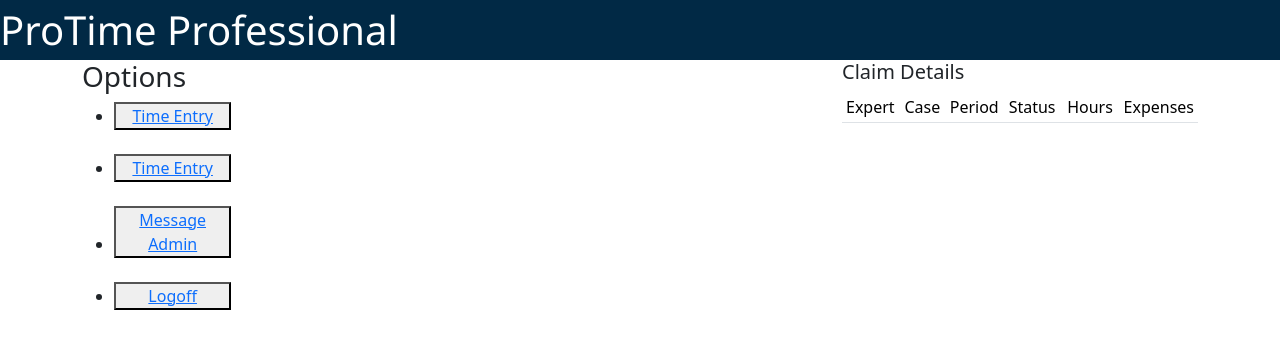
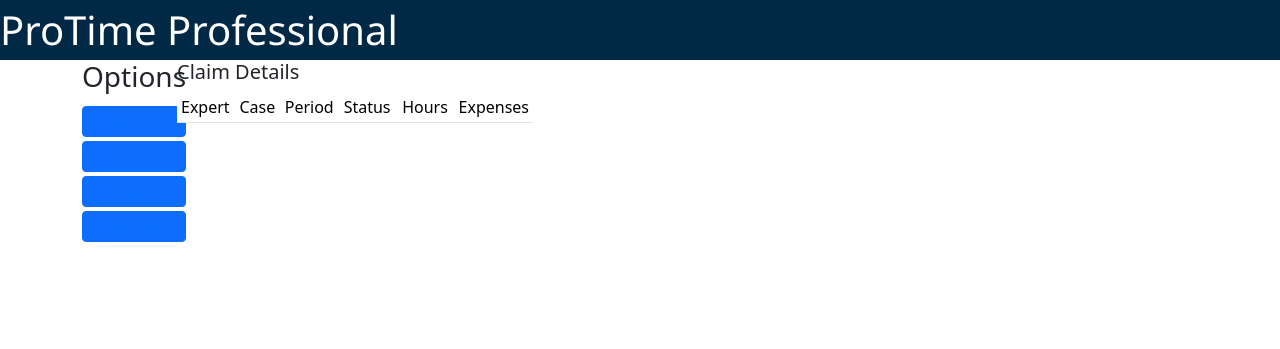
Before and after one commit to kmurray24/login-project, a Django app: page /timeentry/home/ in a window 1280 px wide. Shown: the top 349 px of the page. Run offline with Django 4.2, Linux system fonts and the light colour scheme; the visitor is signed in with stand-in values (Sample User, id 1); data that the repository does not hold is empty.

Commit message:
MyMasterBranch

```diff
--- a/timeentry/templates/home.html
+++ b/timeentry/templates/home.html
@@ -6,29 +6,20 @@
 <body>
 	<div class="container">
 		<div class="row">
-			<div class="col-md-8">
+			<div class="d-grid gap-1 col-1 mx-left">
 				<h3>Options</h3>
-				<ul>
-					<li>	<button type="button" role="button" class="btn-primary btn-sm col-2">
+				<button type="button" role="button" class="btn btn-primary btn-sm" >
 					<a href="{% url 'home' %}">Time Entry</a>
 				</button>
-					</li>
-					<br>
-					<li>	<button type="button" role="button" class=" btn-primary btn-sm col-2">
+				<button type="button" role="button" class="btn btn-primary btn-sm" >
 					<a href="{% url 'home' %}">Time Entry</a>
 				</button>
-					</li>
-					<br>
-					<li>	<button type="button" role="button" class="btn-primary btn-sm col-2">
-							<a href="{% url 'home' %}">Message Admin</a>
+				<button type="button" role="button" class="btn btn-primary btn-sm">
+					<a href="{% url 'home' %}">Message</a>
 				</button>
-					</li>
-					<br>
-					<li>	<button type="button" role="button" class="btn-primary btn-sm col-2">
+				<button type="button" role="button" class="btn btn-primary btn-sm" >
 					<a href="{% url 'admin:logout' %}">Logoff</a>
 				</button>
-					</li>
-				</ul>
 			</div>
 			<div class="col-md-4 themed-grid-col">
 						<h5>Claim Details</h5>
@@ -46,7 +37,7 @@
 
 							{% for item in claim_summary %}
 								<tr>
-									<td>{{ claim_summary|get_value:item.firstname }} </td>
+									<td>{{ item.expert }} </td>
 									<td>{{ item.case }}   </td>
 									<td>{{ item.period }} </td>
 									<td>{{ item.status }} </td>
```
Lines whose indentation alone changed are shown as unchanged.
